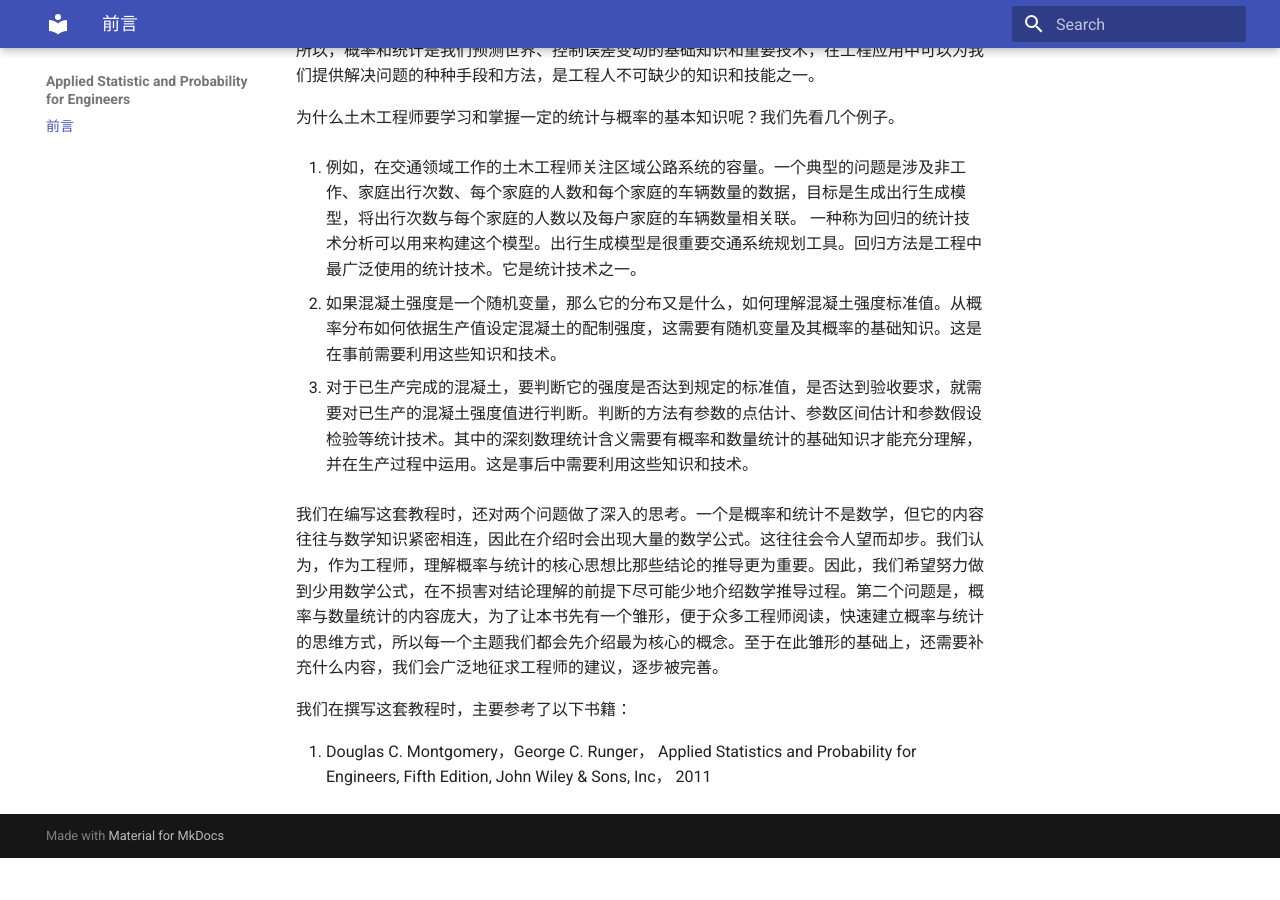
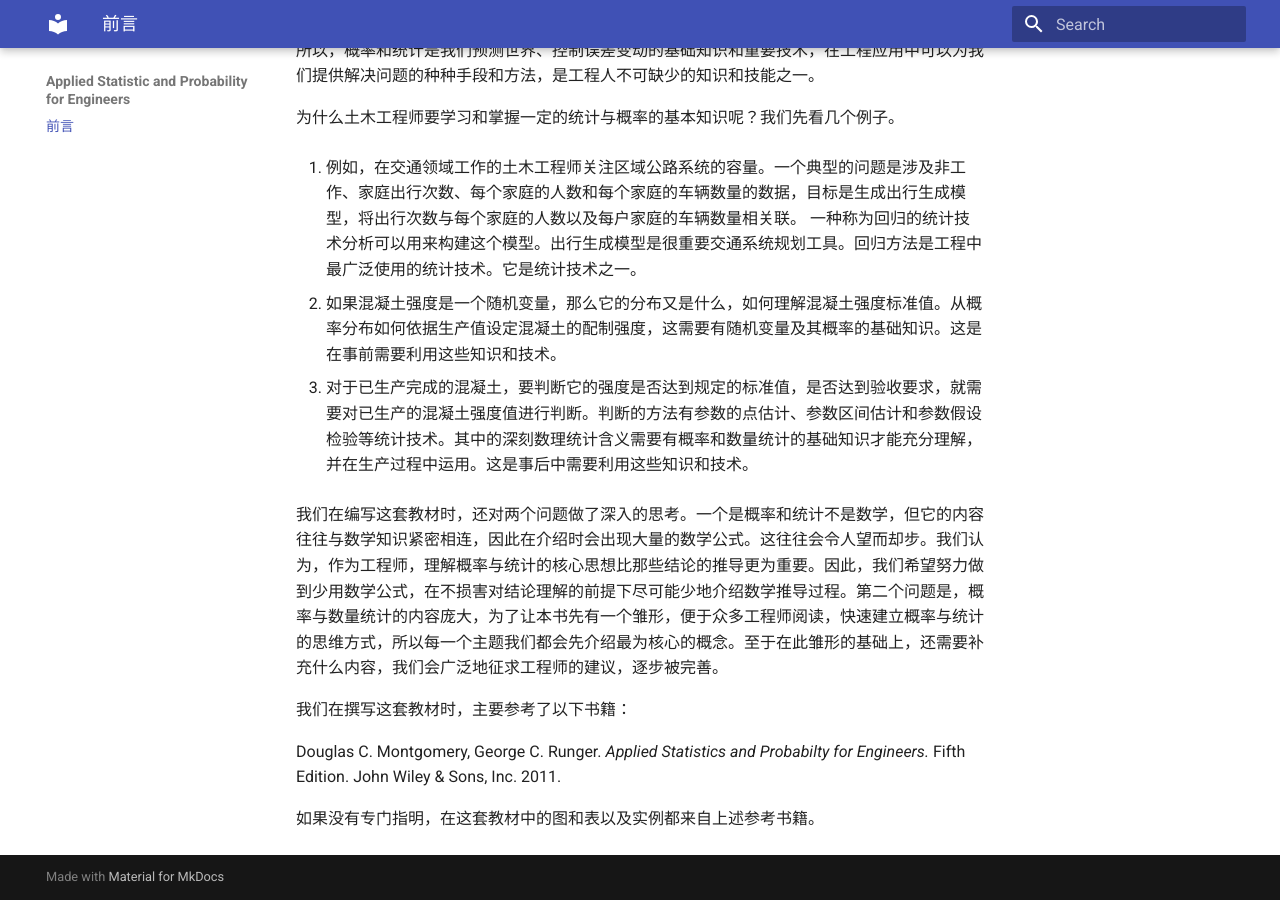
Before and after one commit to chenmich/applied_statistic_and_probability_for_engineers, an MkDocs documentation site: the page built from docs/index.md, in a window 1280 px wide and 900 px high, scrolled down 692 px. Built offline with MkDocs 1.6.1 and Material for MkDocs 9.7.7, drawn with Linux system fonts in a browser that asks for light colours; before the commit the page ends 1550 px from its top, so only the background shows below that.

Commit message:
complete the preface

```diff
--- a/docs/index.md
+++ b/docs/index.md
@@ -18,8 +18,10 @@
 
 3. 对于已生产完成的混凝土，要判断它的强度是否达到规定的标准值，是否达到验收要求，就需要对已生产的混凝土强度值进行判断。判断的方法有参数的点估计、参数区间估计和参数假设检验等统计技术。其中的深刻数理统计含义需要有概率和数量统计的基础知识才能充分理解，并在生产过程中运用。这是事后中需要利用这些知识和技术。
 
-我们在编写这套教程时，还对两个问题做了深入的思考。一个是概率和统计不是数学，但它的内容往往与数学知识紧密相连，因此在介绍时会出现大量的数学公式。这往往会令人望而却步。我们认为，作为工程师，理解概率与统计的核心思想比那些结论的推导更为重要。因此，我们希望努力做到少用数学公式，在不损害对结论理解的前提下尽可能少地介绍数学推导过程。第二个问题是，概率与数量统计的内容庞大，为了让本书先有一个雏形，便于众多工程师阅读，快速建立概率与统计的思维方式，所以每一个主题我们都会先介绍最为核心的概念。至于在此雏形的基础上，还需要补充什么内容，我们会广泛地征求工程师的建议，逐步被完善。
+我们在编写这套教材时，还对两个问题做了深入的思考。一个是概率和统计不是数学，但它的内容往往与数学知识紧密相连，因此在介绍时会出现大量的数学公式。这往往会令人望而却步。我们认为，作为工程师，理解概率与统计的核心思想比那些结论的推导更为重要。因此，我们希望努力做到少用数学公式，在不损害对结论理解的前提下尽可能少地介绍数学推导过程。第二个问题是，概率与数量统计的内容庞大，为了让本书先有一个雏形，便于众多工程师阅读，快速建立概率与统计的思维方式，所以每一个主题我们都会先介绍最为核心的概念。至于在此雏形的基础上，还需要补充什么内容，我们会广泛地征求工程师的建议，逐步被完善。
 
-我们在撰写这套教程时，主要参考了以下书籍：
+我们在撰写这套教材时，主要参考了以下书籍：
 
-1. Douglas C. Montgomery，George C. Runger， Applied Statistics and Probability for Engineers, Fifth Edition, John Wiley & Sons, Inc， 2011
+Douglas C. Montgomery, George C. Runger. *Applied Statistics and Probabilty for Engineers.*  Fifth Edition. John Wiley & Sons, Inc. 2011.
+
+如果没有专门指明，在这套教材中的图和表以及实例都来自上述参考书籍。
--- a/mkdocs.yml
+++ b/mkdocs.yml
@@ -22,6 +22,14 @@ markdown_extensions:
         generic: true
     - attr_list
     - pymdownx.details
+    - pymdownx.critic:
+        mode: accept
+    - pymdownx.betterem:
+        smart_enable: all
+    - pymdownx.caret
+    - pymdownx.mark
+    - pymdownx.tilde
+    - pymdownx.smartsymbols
 plugins:
     - search
 
```
